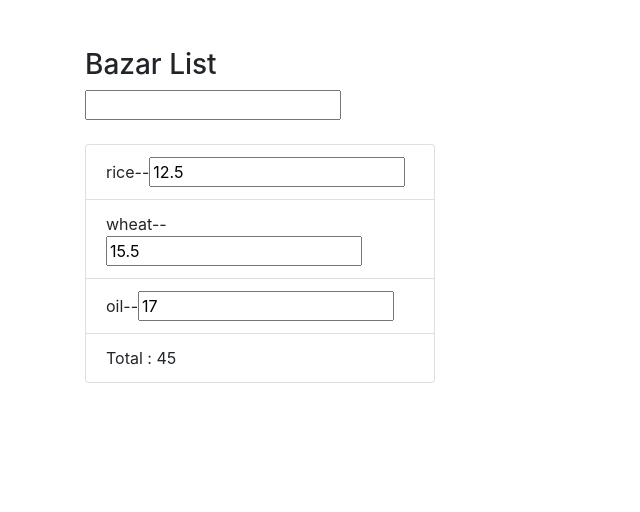
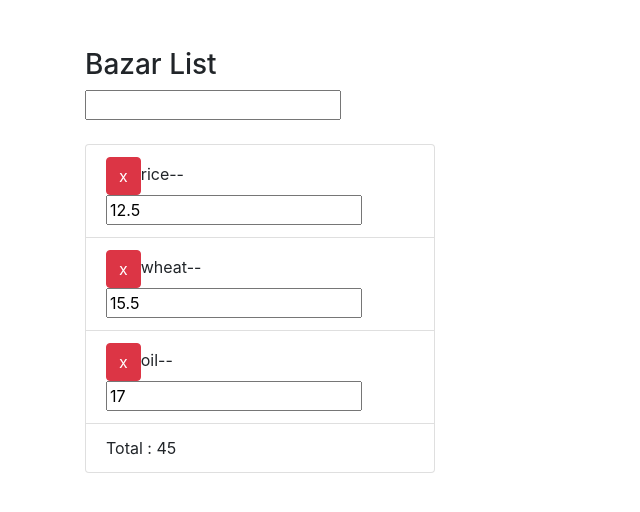
Before and after one commit to 1ibrahimtsc/vuejs-verysimple, a plain HTML site: page index.html in a window 1280 px wide. Shown: the whole page, without its empty margins (0-640 px from the left). Drawn offline with nearby package versions, Linux system fonts and the light colour scheme.

Commit message:
remove item

```diff
--- a/index.html
+++ b/index.html
@@ -23,8 +23,8 @@
 		  </form>
 		  </br>
 		  <ul class="list-group">
-		     <li v-for="item in items" class="list-group-item">
-			   {{item.name}}--<input type="text" v-model="item.price">
+		     <li v-for="(item, index) in items" :key="index" class="list-group-item">
+			   <button class="btn btn-xs btn-danger" @click="removeItem(index)" >x</button>{{item.name}}--<input type="text" v-model="item.price">
 			 </li>
 			 <li class="list-group-item">Total : {{ total }} </li>
 		  </ul>
@@ -58,8 +58,12 @@
 	    name: this.newItem,
 		price: 0.00
 	   })
-	  }
+	  },
+	  removeItem(index){
+	  this.items.splice(index, 1)
+	}
 	},
+
 	})
 </script>
 
```
